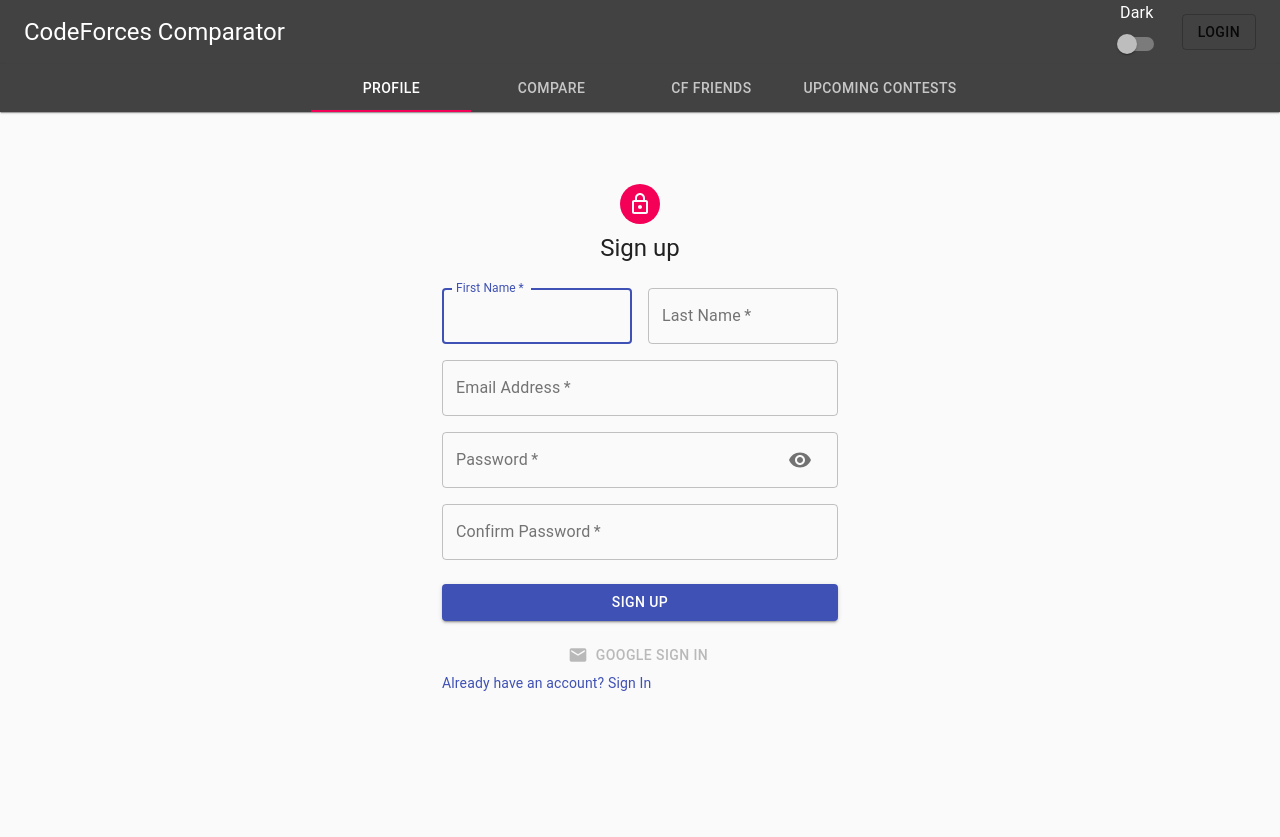
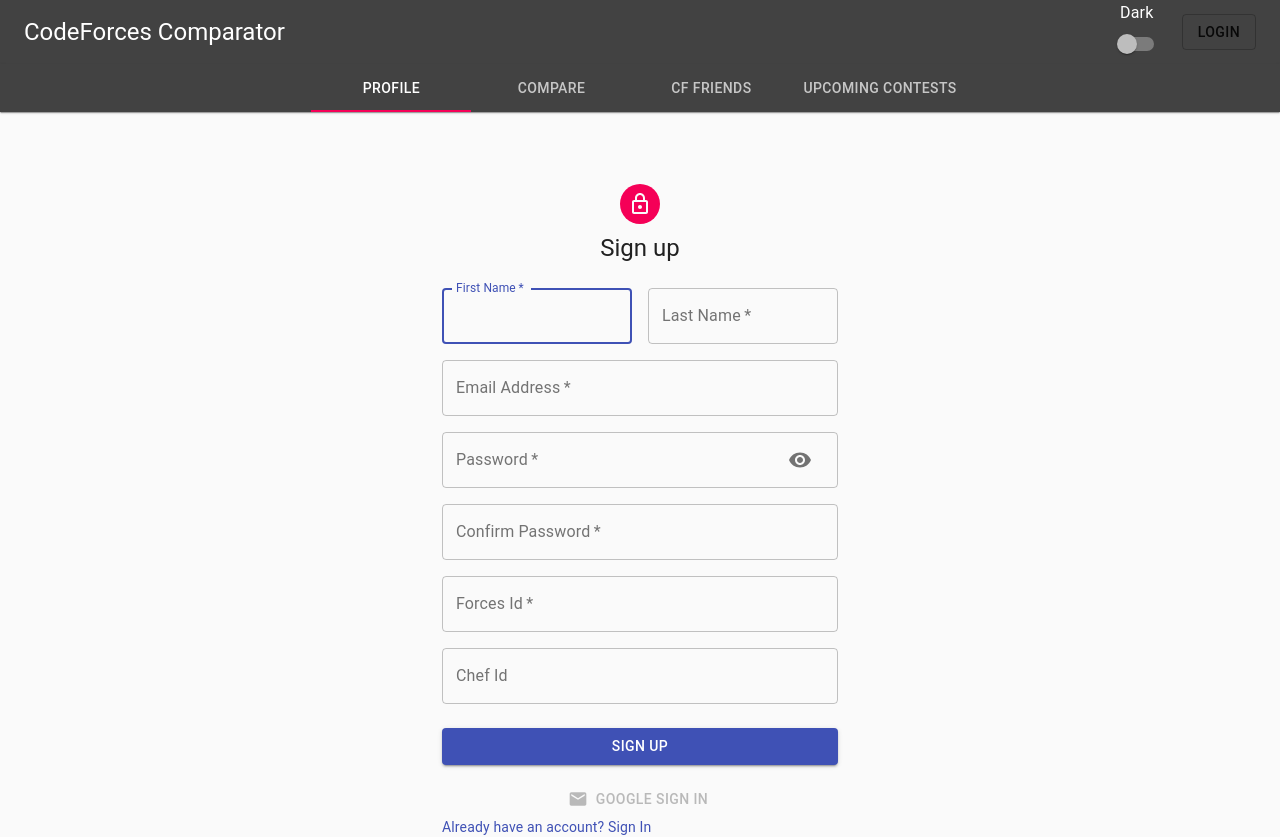
Before and after one commit to rkas123/CodeForces-Comparator-Frontend, a React (Create React App) app: page /signup in a window 1280 px wide. Before the commit the page ends 800 px from the top, so only its background shows below. Built offline with nearby package versions, Linux system fonts and the light colour scheme.

Commit message:
Set up Profile and data fetching from API

```diff
--- a/src/components/Header/Header.js
+++ b/src/components/Header/Header.js
@@ -32,7 +32,7 @@
 
   const logout = () => {
     dispatch({ type: "LOGOUT" });
-    history.push("/");
+    history.push("/signup");
     setUser(null);
     console.log("logged Out");
   };
@@ -62,7 +62,9 @@
                 }
               ></FormControlLabel>
               {user === null ? (
-                <Button variant="outlined">Login</Button>
+                <Button href="/signin" variant="outlined">
+                  Login
+                </Button>
               ) : (
                 <Button variant="outlined" onClick={() => logout()}>
                   Logout
--- a/src/components/Home/Home.js
+++ b/src/components/Home/Home.js
@@ -1,6 +1,4 @@
 import React, { useState } from "react";
-import SignUp from "../SignUp/SignUp.js";
-import SignIn from "../SignIn/SignIn.js";
 import Profile from "../Profile/Profile.js";
 import { Redirect } from "react-router-dom";
 
--- a/src/components/Profile/Profile.js
+++ b/src/components/Profile/Profile.js
@@ -1,7 +1,43 @@
-import React from "react";
-
+import React, { useState, useEffect } from "react";
+import { Grid, Button } from "@material-ui/core";
+import axios from "axios";
+// https://codeforces.com/api/user.rating?handle=Fefer_Ivan
+// https://competitive-coding-api.herokuapp.com/api/codechef/daft_punk123
 const Profile = () => {
-  return <div>Profile</div>;
+  const user = JSON.parse(localStorage.getItem("profile")).result;
+  const [codeforcesData, setCodeforcesData] = useState([]);
+  const [codechefData, setCodechefData] = useState([]);
+  useEffect(() => {
+    const fetchCFData = async () => {
+      try {
+        const data = await axios.get(
+          `https://codeforces.com/api/user.rating?handle=${user.codeforces}`
+        );
+        setCodeforcesData(data);
+      } catch (error) {
+        console.log(error);
+      }
+    };
+    const fetchCCData = async () => {
+      try {
+        const data = await axios.get(
+          `https://competitive-coding-api.herokuapp.com/api/codechef/${user.codechef}`
+        );
+        setCodechefData(data);
+      } catch (error) {
+        console.log(error);
+      }
+    };
+    fetchCCData();
+    fetchCFData();
+  }, []);
+  return (
+    <Grid container alignItems="center" direction="row" justify="center">
+      <Grid item>
+        <Button variant="outlined">Edit Profile</Button>
+      </Grid>
+    </Grid>
+  );
 };
 
 export default Profile;
--- a/src/components/SignIn/SignIn.js
+++ b/src/components/SignIn/SignIn.js
@@ -47,7 +47,6 @@
   const history = useHistory();
   const [formData, setFormData] = useState({ email: "", password: "" });
   const value = useSelector((state) => state.tab);
-  console.log(value);
 
   const handleChange = (e) => {
     setFormData({ ...formData, [e.target.name]: e.target.value });
--- a/src/components/SignUp/SignUp.js
+++ b/src/components/SignUp/SignUp.js
@@ -17,10 +17,9 @@
 import Visibility from "@material-ui/icons/Visibility";
 import VisibilityOff from "@material-ui/icons/VisibilityOff";
 import EmailIcon from "@material-ui/icons/Email";
-import { useDispatch, useSelector } from "react-redux";
+import { useDispatch } from "react-redux";
 import { useHistory } from "react-router-dom";
 import { signUp } from "../../actions/auth.js";
-import { selectedTab } from "../../actions/selectedTab";
 
 const useStyles = makeStyles((theme) => ({
   paper: {
@@ -54,7 +53,6 @@
     password: "",
     confirmPassword: "",
   });
-  const value = useSelector((state) => state.tab);
   const googleSuccess = async (res) => {
     console.log("Login Success");
     const result = res?.profileObj;
@@ -80,7 +78,6 @@
     e.preventDefault();
     dispatch(signUp(formData, history));
     history.push("/");
-    dispatch(selectedTab(value));
   };
   return (
     <Container component="main" maxWidth="xs">
@@ -165,8 +162,31 @@
                 fullWidth
                 name="confirmPassword"
                 label="Confirm Password"
+                type="password"
+                id="confirmPassword"
+              />
+            </Grid>
+            <Grid item xs={12}>
+              <TextField
+                onChange={(e) => handleChange(e)}
+                variant="outlined"
+                required
+                fullWidth
+                name="codeforces"
+                label="Forces Id"
                 type="text"
-                id="confirmPassword"
+                id="codeforces"
+              />
+            </Grid>
+            <Grid item xs={12}>
+              <TextField
+                onChange={(e) => handleChange(e)}
+                variant="outlined"
+                fullWidth
+                name="codechef"
+                label="Chef Id"
+                type="text"
+                id="codechef"
               />
             </Grid>
           </Grid>
--- a/src/components/Tabs/Tabs.js
+++ b/src/components/Tabs/Tabs.js
@@ -1,23 +1,20 @@
-import React, { useState, useEffect } from "react";
+import React from "react";
 import { Paper, Tabs, Tab } from "@material-ui/core";
 import { useSelector, useDispatch } from "react-redux";
 import { selectedTab } from "../../actions/selectedTab.js";
 import { ThemeProvider } from "@material-ui/core/styles";
 import darkTheme from "../../themes/darkTheme.js";
 import lightTheme from "../../themes/lightTheme.js";
-import { Link, useLocation } from "react-router-dom";
+import { Link } from "react-router-dom";
 
 const TabComp = () => {
   const dispatch = useDispatch();
-  const location = useLocation();
   const darkMode = useSelector((state) => state.theme);
   const value = useSelector((state) => state.tab);
   const handleChange = (event, newValue) => {
     dispatch(selectedTab(newValue));
   };
-  useEffect(() => {
-    console.log(location);
-  }, [location]);
+
   return (
     <>
       <ThemeProvider theme={darkMode === 1 ? darkTheme : lightTheme}>
```
